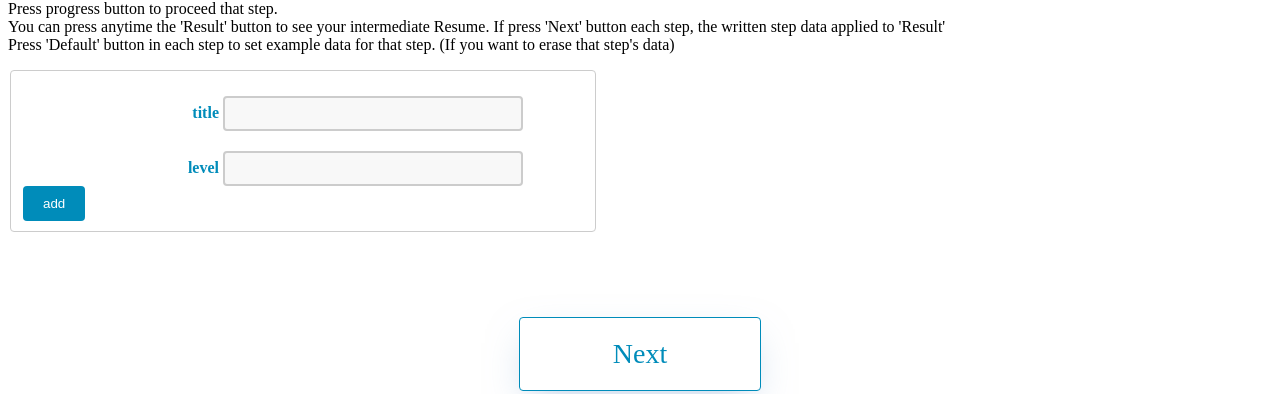
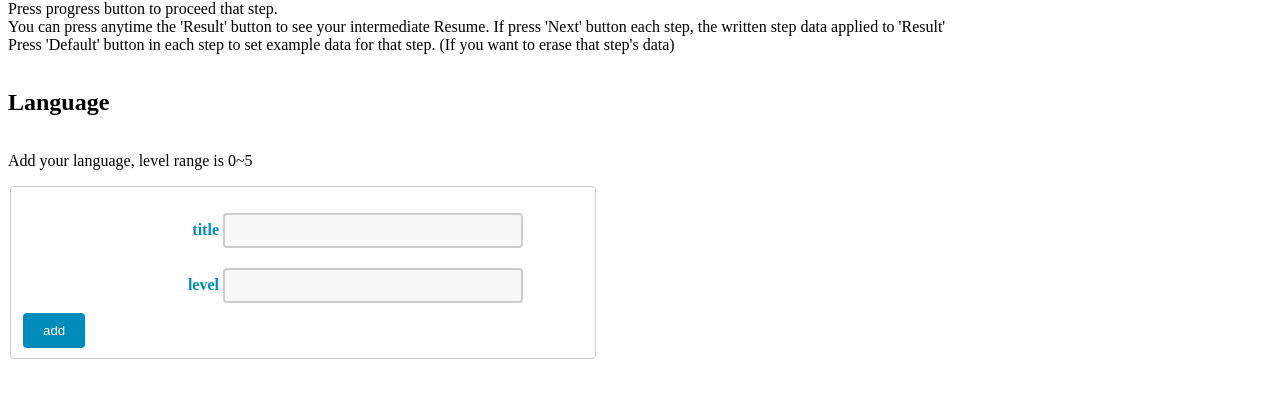
Before and after one commit to nolleh/resumii, a SvelteKit app: page /start/lang in a window 1280 px wide. Shown: the part 165-559 px from the top of the page. Built offline with nearby package versions, Linux system fonts and the light colour scheme.

Commit message:
chore: desktop compatibility

```diff
--- a/src/routes/start/accm/+page.svelte
+++ b/src/routes/start/accm/+page.svelte
@@ -85,6 +85,12 @@
 		border-radius: 4px;
 		border: 1px solid #ccc;
 	}
+	@media (min-width: 600px) {
+		fieldset {
+			width: 560px;
+		}
+	}
+
 
 	#list {
 		border-radius: 4px;
--- a/src/routes/start/cert/+page.svelte
+++ b/src/routes/start/cert/+page.svelte
@@ -85,6 +85,12 @@
 		border-radius: 4px;
 		border: 1px solid #ccc;
 	}
+	@media (min-width: 600px) {
+		fieldset {
+			width: 560px;
+		}
+	}
+
 
 	#list {
 		border-radius: 4px;
--- a/src/routes/start/edu/+page.svelte
+++ b/src/routes/start/edu/+page.svelte
@@ -28,6 +28,8 @@
 	};
 </script>
 
+<h2>Education</h2>
+<p>Add your educations</p>
 <div id="container">
 	<form id="basic">
 		<fieldset>
@@ -83,6 +85,12 @@
 		border-radius: 4px;
 		border: 1px solid #ccc;
 	}
+	@media (min-width: 600px) {
+		fieldset {
+			width: 560px;
+		}
+	}
+
 
 	#list {
 		border-radius: 4px;
--- a/src/routes/start/intro/+page.svelte
+++ b/src/routes/start/intro/+page.svelte
@@ -22,7 +22,7 @@
 </script>
 
 <h2>Intro</h2>
-<p>put your basic information</p>
+<p>Put your basic information</p>
 
 <form id="basic" action="/start/summary">
 	<fieldset>
--- a/src/routes/start/lang/+page.svelte
+++ b/src/routes/start/lang/+page.svelte
@@ -23,10 +23,13 @@
 	};
 
 	const click = (event: Event) => {
-    language.set(languages);
+		language.set(languages);
 		return true;
 	};
 </script>
+
+<h2>Language</h2>
+<p>Add your language, level range is 0~5</p>
 
 <div id="container">
 	<form id="basic">
@@ -83,6 +86,11 @@
 		border-radius: 4px;
 		border: 1px solid #ccc;
 	}
+	@media (min-width: 600px) {
+		fieldset {
+			width: 560px;
+		}
+	}
 
 	#list {
 		border-radius: 4px;
@@ -112,6 +120,7 @@
 	}
 
 	#add {
+		margin-top: 10px;
 		border-radius: 4px;
 		background-color: #008cba; /* Match the label color */
 		color: white; /* White text */
--- a/src/routes/start/skill/+page.svelte
+++ b/src/routes/start/skill/+page.svelte
@@ -23,10 +23,12 @@
 	};
 
 	const click = (_: Event) => {
-    skill.set(skills);
+		skill.set(skills);
 		return true;
 	};
 </script>
+<h2>Skill</h2>
+<p>Add your Skills, level range is 0 ~ 5</p>
 
 <div id="container">
 	<form id="basic">
@@ -78,10 +80,16 @@
 			flex-direction: column;
 		}
 	}
+
 	fieldset {
-		max-width: 560px;
 		border-radius: 4px;
 		border: 1px solid #ccc;
+	}
+
+	@media (min-width: 600px) {
+		fieldset {
+			width: 560px;
+		}
 	}
 
 	#list {
@@ -95,8 +103,8 @@
 		display: block;
 		color: #008cba;
 		margin-top: 20px;
-		/* margin-left: auto; */
-		/* margin-right: auto; */
+		margin-left: auto;
+		margin-right: auto;
 		text-align: right;
 		font-weight: bold;
 	}
@@ -112,6 +120,7 @@
 	}
 
 	#add {
+    margin-top: 10px;
 		border-radius: 4px;
 		background-color: #008cba; /* Match the label color */
 		color: white; /* White text */
--- a/src/routes/start/summary/+page.svelte
+++ b/src/routes/start/summary/+page.svelte
@@ -18,8 +18,8 @@
 </script>
 
 <h2>Summary</h2>
+<p>Describe yourself, introduction that will be shown first.</p>
 
-<p>describe yourself, introduction that will be shown first.</p>
 <form action="/start/skill">
 	<textarea bind:value={textareaContent}></textarea>
 	<Cta href="/start/skill" label="Next" click={saveContent} />
--- a/src/routes/start/work/+page.svelte
+++ b/src/routes/start/work/+page.svelte
@@ -36,7 +36,7 @@
 </script>
 
 <h2>Work History</h2>
-<p>put your work history and press add button until your all career path are written.</p>
+<p>Put your work history and press add button until your all career path are written.</p>
 
 <div id="container">
 	<form id="basic">
```
